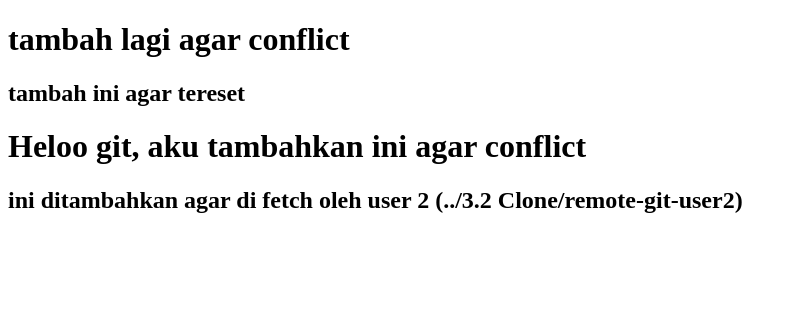
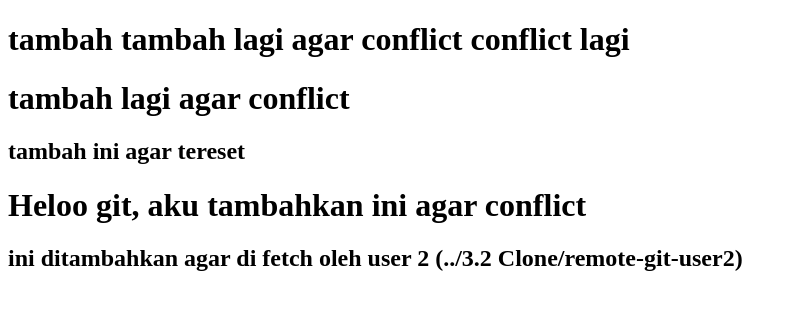
Before and after one commit to achmadJuliarman/belajar-remote-git, a plain HTML site: page index.html in a window 1280 px wide. Shown: the whole page, without its empty margins (0-797 px from the left). Drawn offline with Linux system fonts and the light colour scheme.

Commit message:
tambah agar conflict lagi

```diff
--- a/index.html
+++ b/index.html
@@ -6,6 +6,7 @@
 	<title>REMOTE GIT</title>
 </head>
 <body>
+	<h1>tambah tambah lagi agar conflict conflict lagi</h1>
 	<h1>tambah lagi agar conflict</h1>
 	<h2>tambah ini agar tereset</h2>
 	   <h1>Heloo git, aku tambahkan ini agar conflict</h1>
```
